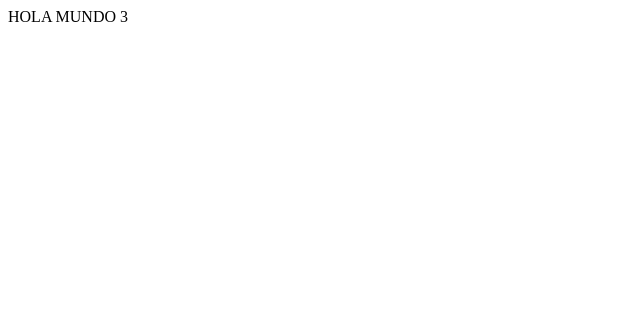
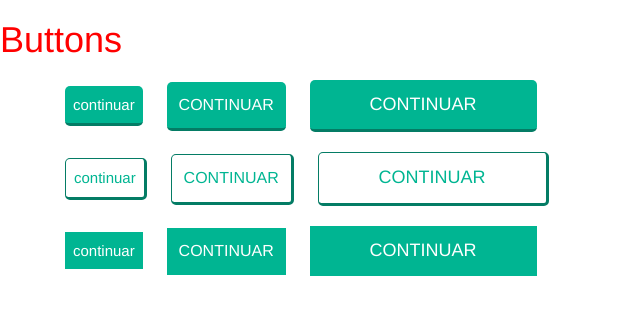
Before and after one commit to sergioruizdavila/frontEnd-Structure-Course, a website: page www/index.html in a window 1280 px wide. Shown: the whole page, without its empty margins (0-640 px from the left). Drawn offline with nearby package versions, Linux system fonts and the light colour scheme.

Commit message:
Add: Adding buttons themes

```diff
--- a/gulpfile.js
+++ b/gulpfile.js
@@ -1,20 +1,23 @@
-/******************************/
-/*         VARIABLES          */
-/******************************/
+/***********************/
+/*      Variables      */
+/***********************/
+
 var gulp = require('gulp');
 var connect = require('gulp-connect');
 var sass = require('gulp-sass');
 
 var paths = {
-    appHtmlInput: ['www/*.html'],
   appSassInput: ['www/app/core/theme/app.scss'],
   appAllSass: 'www/**/**/*.scss',
-    appCssOutput: 'www/app/core/theme'
-};
+  appCssOutput: 'www/app/core/theme',
+  appHtmlInput: 'www/**/**/**/*.html'
+  // ['./sass/**/*.scss', '!./sass/**/*.scss']
+  // con ! es ese no.
+}
 
-/******************************/
-/*            TASKS           */
-/******************************/
+/***********************/
+/*         Task        */
+/***********************/
 
 /**
 * LOCAL SERVER
@@ -28,10 +31,9 @@ gulp.task('webserver', function() {
   });
 });
 
-
 /**
 * SASS TO CSS
-* @desc This task is the responsible to compile Sass files to Css files
+* @desc This task is the responsible to compile Sass files to CSS files
 */
 
 var sassOptions = {
@@ -39,27 +41,27 @@ var sassOptions = {
   errLogToConsole: true
 };
 
-gulp.task('sass', function() {
+gulp.task('sass', function () {
   return gulp.src(paths.appSassInput)
     .pipe(sass(sassOptions).on('error', sass.logError))
     .pipe(gulp.dest(paths.appCssOutput))
     .pipe(connect.reload());
 });
 
-
 /**
 * HTML RELOAD
 * @desc This task is the responsible to reload browser when one html has changed
 */
-gulp.task('html', function() {
+
+gulp.task('html', function () {
   return gulp.src(paths.appHtmlInput)
     .pipe(connect.reload());
 });
 
+
 /**
 * WATCH METHOD
-* @desc This task is the responsible to listen each change on some files in order to
-* reload browser
+* @desc this task is the responisble to listen each change on some files in order to reload browser
 */
 
 gulp.task('watch', function(){
@@ -67,7 +69,6 @@ gulp.task('watch', function(){
   gulp.watch(paths.appAllSass, ['sass']);
   /* watch Html files */
   gulp.watch(paths.appHtmlInput, ['html']);
-
 });
 
 /**
@@ -75,4 +76,4 @@ gulp.task('watch', function(){
 * @desc This is default task
 */
 
-gulp.task('default', ['sass','webserver', 'watch']);
+gulp.task('default', ['sass', 'webserver', 'watch']);
--- a/www/app/core/theme/components/buttons/_buttons.scss
+++ b/www/app/core/theme/components/buttons/_buttons.scss
@@ -1,7 +1,67 @@
-/**********************************************************/
-/*                     BUTTONS STYLES                     */
-/**********************************************************/
+/***************************/
+/*      BUTTON STYLES      */
+/***************************/
 
 .button {
-    background-color: red;
+  margin: 10px;
+  text-decoration: none!important;
+  cursor: crosshair;
+  display: inline-block;
+
+    /* MODIFIERS */
+    &--border-primary {
+      border-bottom: 3px #047c65 solid;
+      border-radius: 5px;
+    }
+    &--border-secondary {
+      border-color: #00B592;
+      border-bottom: 3px #047c65 solid;
+      border-right: 3px #047c65 solid;
+      border-top: 1px #047c65 solid;
+      border-left: 1px #047c65 solid;
+      border-radius: 5px;
+    }
+    &--primary-color {
+      background-color: #00B592;
+    }
+    &--secondary-color {
+      background-color: transparent;
+    }
+    &--small {
+      font-size: 15px;
+      padding: 8px;
+      &__text {
+        text-transform: lowercase!important;
+      }
+    }
+
+    &--default {
+      font-size: 16px;
+      padding: 12px;
+    }
+
+    &--large {
+      font-size: 18px;
+      padding: 12px 60px;
+
+    }
+
+    &--primary {
+
+    }
+
+    &--secondary {
+
+    }
+
+    /* ELEMENTS */
+    &__text-w {
+      color: white;
+      text-transform: uppercase;
+    }
+    &__text-g {
+      color: #00B592;
+      text-transform: uppercase;
+    }
+
 }
--- a/www/app/core/theme/core/_variables.scss
+++ b/www/app/core/theme/core/_variables.scss
@@ -1,20 +1,35 @@
-/**********************************************************/
-/*                  VARIABLES FOR OUR APP                 */
-/**********************************************************/
+/***************************/
+/*  VARIABLES FOR OUR APP  */
+/***************************/
 //
-//  Table of Contents:
-//
-//   1. Global
-
-//**********************************************************
+// Table of Contents:
+// 1. Global
+// 2. Box
+// 3. Buttons
+// 4. Header
+// 5. Header - blocks (Tabs)
+// 6. Header - Search Bar
+// 7. Images
+// 8. Labels
+// 9. Left Nav (small devices)
+// 10. Links
+// 11. Logo
+// 12. Paragraph
 
 // 1. Global
 // ---------
 $main-palette: (
   primary: #00B592,
-  secondary: #018a6f,
+  seconday: #018a6f,
   success: #3adb76,
   warning: #e8ce47,
   alert: #ec5840,
-  gray: #8e8e8e,
+  gray: #8e8e8e
 );
+
+// $main-palette-primary: #00b592;
+
+//.button {
+//  background-color: map-get($main-palette, primary);
+//  background-color: #00B592;
+//}
--- a/www/app/pages/main/_main.scss
+++ b/www/app/pages/main/_main.scss
@@ -1,3 +1,3 @@
 .test {
-    color: red;
+  color: red;
 }
--- a/www/index.html
+++ b/www/index.html
@@ -3,12 +3,61 @@
   <head>
     <meta charset="utf-8">
     <title></title>
-        <link rel="stylesheet" href="app/core/theme/app.css" media="screen"
-              title="no title">
+    <link rel="stylesheet" href="app/core/theme/app.css" media="screen" />
+    <link rel="stylesheet" href="bower_components/bootstrap/dist/css/bootstrap.min.css" media="screen" />
+
   </head>
   <body>
-        <div class="testHolaMundo">
-            HOLA MUNDO 3
+    <div class="test">
+      <h1>Buttons</h1>
+      <div class="container">
+        <div class="row">
+          <!-- Small Button-->
+          <a href="#" class="button button--border-primary button--primary-color button--small">
+            <span class="button__text-w button--small__text">Continuar</span>
+          </a>
+          <!-- Default Button-->
+          <a href="#" class="button button--border-primary button--primary-color button--default">
+            <span class="button__text-w">Continuar</span>
+          </a>
+          <!-- Large Button-->
+          <a href="#" class="button button--border-primary button--primary-color button--large">
+            <span class="button__text-w">Continuar</span>
+          </a>
+        </div>
+      </div>
+      <div class="container">
+        <div class="row">
+          <!-- Small Button-->
+          <a href="#" class="button button--border-secondary button--secondary-color button--small">
+            <span class="button__text-g button--small__text">Continuar</span>
+          </a>
+          <!-- Default Button-->
+          <a href="#" class="button button--border-secondary button--secondary-color button--default">
+            <span class="button__text-g">Continuar</span>
+          </a>
+          <!-- Large Button-->
+          <a href="#" class="button button--border-secondary button--secondary-color button--large">
+            <span class="button__text-g">Continuar</span>
+          </a>
+        </div>
+      </div>
+      <div class="container">
+        <div class="row">
+          <!-- Small Button-->
+          <a href="#" class="button button--primary-color button--small">
+            <span class="button__text-w button--small__text">Continuar</span>
+          </a>
+          <!-- Default Button-->
+          <a href="#" class="button button--primary-color button--default">
+            <span class="button__text-w">Continuar</span>
+          </a>
+          <!-- Large Button-->
+          <a href="#" class="button button--primary-color button--large">
+            <span class="button__text-w">Continuar</span>
+          </a>
+        </div>
+      </div>
     </div>
   </body>
 </html>
```
Also changed, not shown: bower.json (+12 -4 lines), package.json (+11 -5 lines), www/app/core/theme/app.scss (+4 -6 lines), www/app/pages/main/index2.html (added, +1 -0 lines), www/app/core/theme/app.css, www/app/pages/logInPage/_logInPage.scss (deleted). Lines whose indentation alone changed are shown as unchanged.
